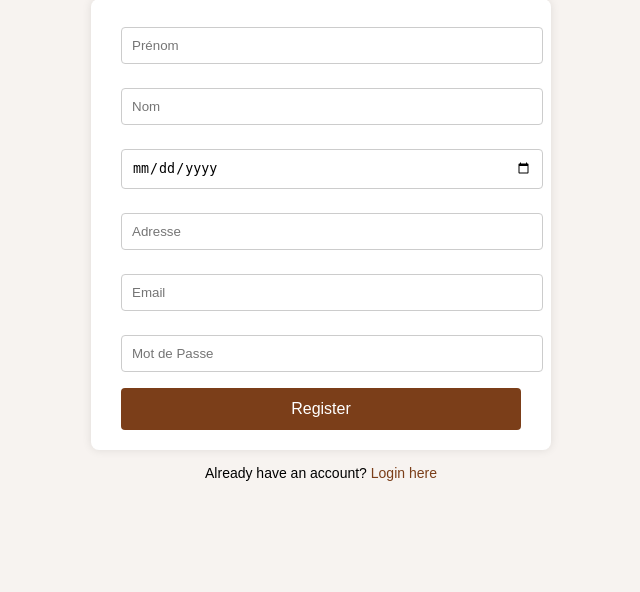
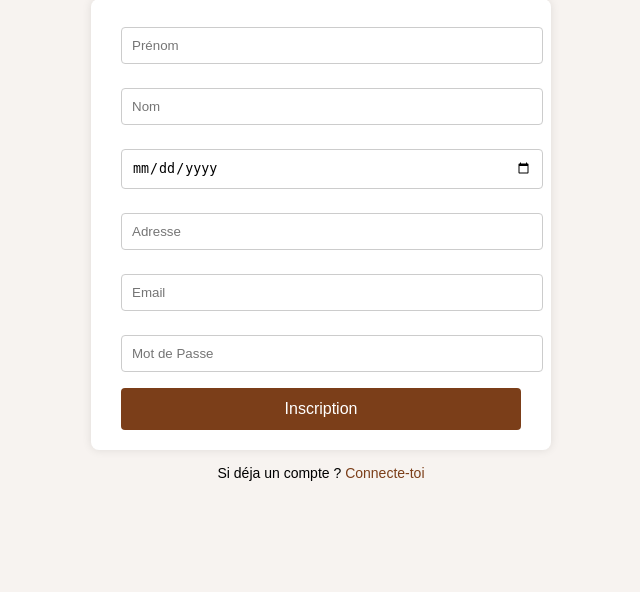
Before and after one commit to olivia-dondas/boutique-en-ligne, a PHP site: page /register.php in a window 1280 px wide. Shown: the part 207-799 px from the top of the page, without its empty margins (319-959 px from the left). Run offline with PHP 8.4, Linux system fonts and the light colour scheme.

Commit message:
mise en français du formulaire

```diff
--- a/register.php
+++ b/register.php
@@ -63,10 +63,10 @@ if (
     <input type="text" name="Adresse" placeholder="Adresse" required><br>
     <input type="email" name="email" placeholder="Email" required><br>
     <input type="password" name="Mot de passe" placeholder="Mot de Passe" required><br>
-    <button type="submit">Register</button>
+    <button type="submit">Inscription</button>
 </form>
 
-<p>Already have an account? <a href="login.php">Login here</a></p>
+<p>Si déja un compte ? <a href="login.php">Connecte-toi</a></p>
 
 </body>
 </html>
```
